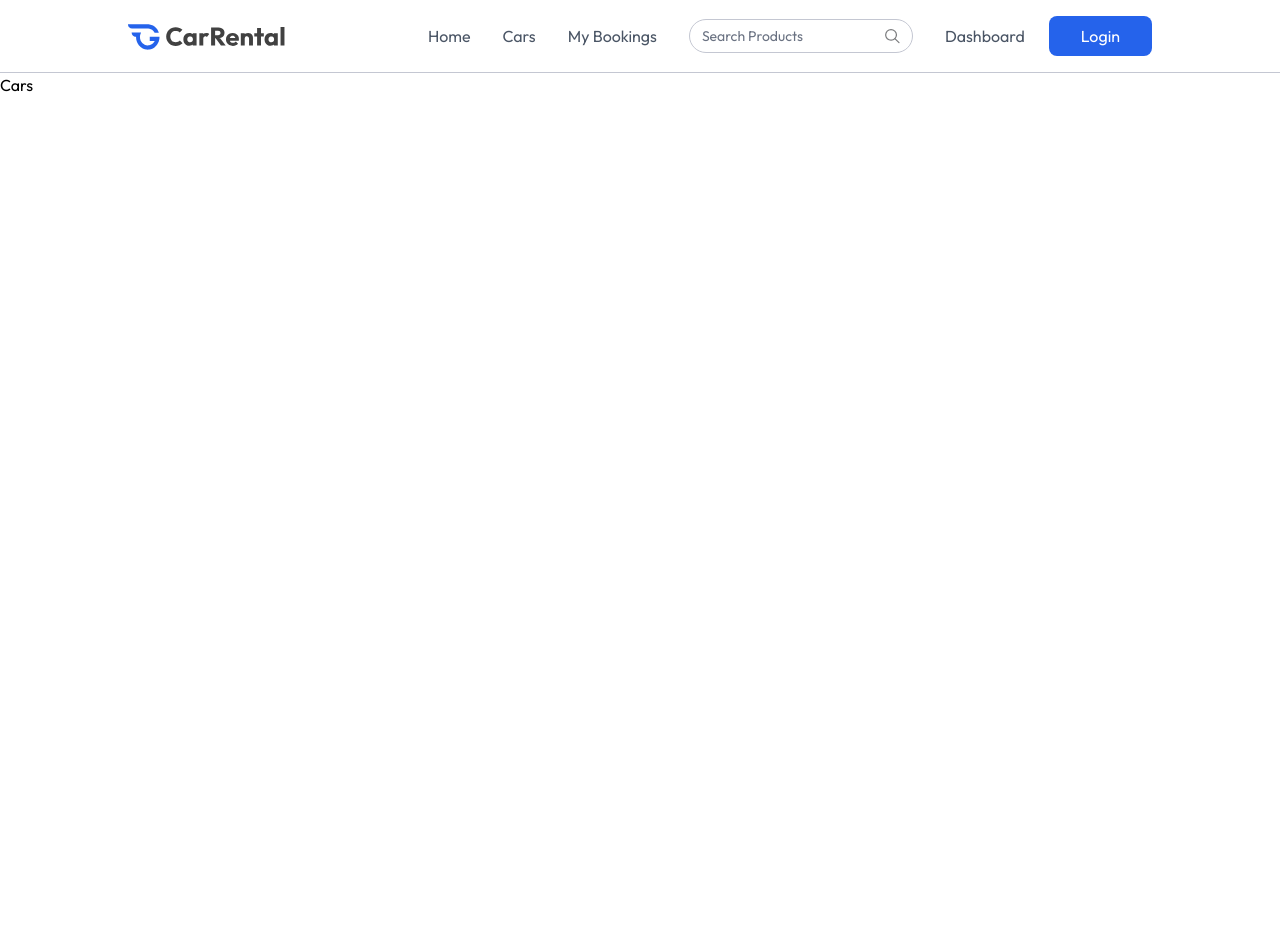
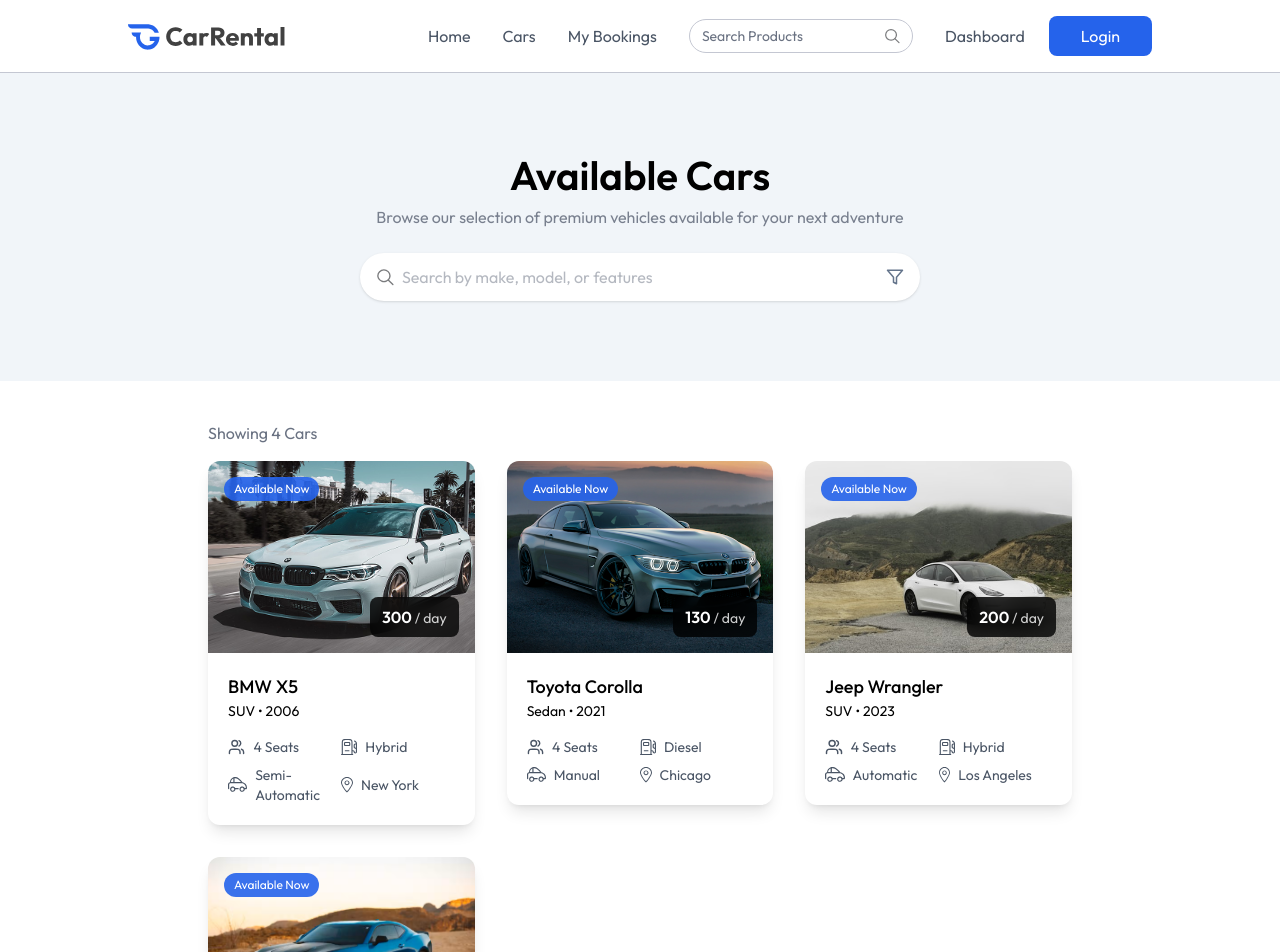
Before and after one commit to rishikeshmahale/MERN-CAR-RENTAL-BOOKING-APP, a React (Vite) app in the folder client/: page /cars in a window 1280 px wide. Shown: the top 952 px of the page. Before the commit the page ends 800 px from the top, so only its background shows below. Built offline with nearby package versions, Linux system fonts and the light colour scheme.

Commit message:
Modified Cars.jsx page

```diff
--- a/client/src/pages/Cars.jsx
+++ b/client/src/pages/Cars.jsx
@@ -1,8 +1,51 @@
+import { useState } from "react";
+import { assets, dummyCarData } from "../assets/assets";
+import Title from "../components/Title";
+import CarCard from "../components/CarCard";
 
 const Cars = () => {
+
+    const [input, setInput] = useState("")
+
   return (
-    <div>Cars</div>
-  )
-}
+    <div>
+      <div className="flex flex-col items-center py-20 bg-light max-md:px-4">
+        <Title
+          title="Available Cars"
+          subTitle="Browse our selection of premium vehicles available for your next adventure"
+        />
+
+        <div className="flex items-center bg-white px-4 mt-6 max-w-140 w-full h-12 rounded-full shadow">
+          <img src={assets.search_icon} alt="" className="w-4.5 h-4.5 mr-2" />
+
+          <input
+          onClick={(e) => setInput(e.target.value)}
+          value={input}
+            type="text"
+            placeholder="Search by make, model, or features"
+            className="w-full h-full outline-none text-gray-500"
+          />
+
+          <img src={assets.filter_icon} alt="" className="w-4.5 h-4.5 ml-2" />
+        </div>
+      </div>
+
+      <div className='px-6 md:px-16 lg:px-24 xl:px-32 mt-10'>
+        <p className='text-gray-500 xl:px-20 max-w-7xl mx-auto'>Showing {dummyCarData.length} Cars</p>
+
+        <div className='grid grid-cols-1 sm:grid-cols-2 lg:grid-cols-3 gap-8 mt-4 xl:px-20 max-w-7xl mx-auto'>
+            {
+                dummyCarData.map((car, index) => (
+                    <div key={index}>
+                        <CarCard car={car}/>
+                    </div>
+                ))
+            }
+        </div>
+
+      </div>
+    </div>
+  );
+};
 
 export default Cars;
```
